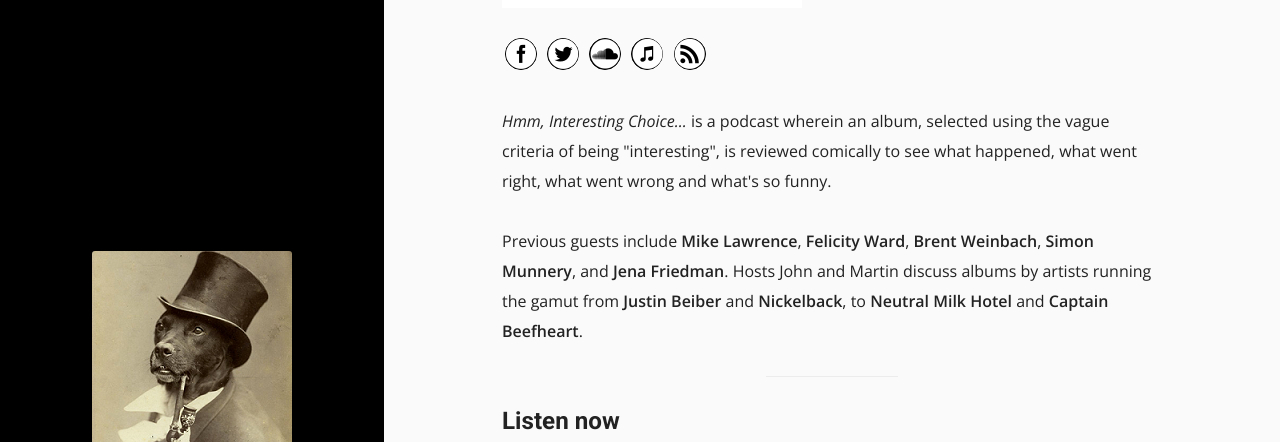
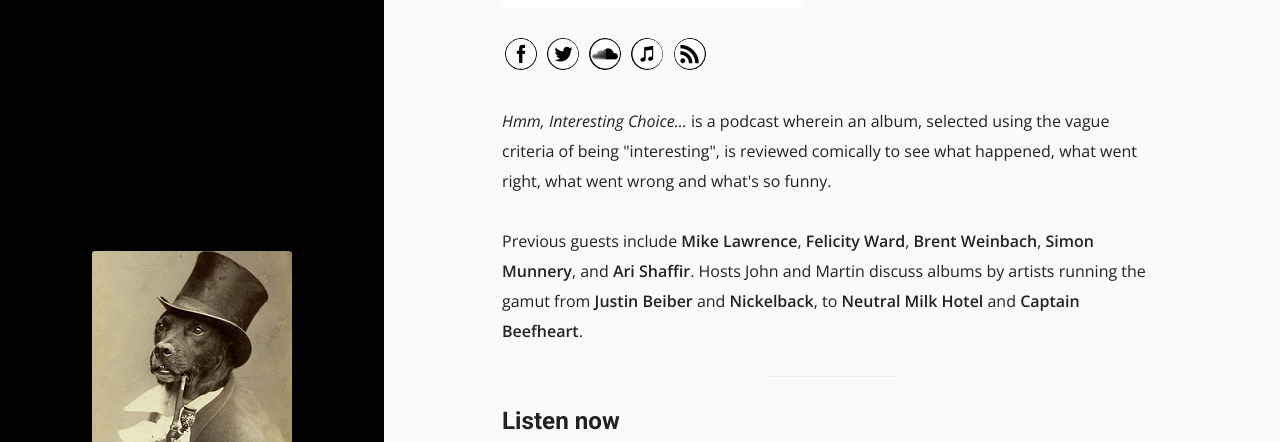
Before and after one commit to hatondog/hatondog.github.io, a Jekyll site: the page built from _podcasts/hmm-interesting-choice.md, in a window 1280 px wide and 900 px high, scrolled down 440 px, cut to the strip 0-442 px from the top of the window. Built offline with Jekyll 4.4.1, drawn with Linux system fonts in a browser that asks for light colours.

Commit message:
Update hmm-interesting-choice.md

```diff
--- a/_podcasts/hmm-interesting-choice.md
+++ b/_podcasts/hmm-interesting-choice.md
@@ -10,7 +10,7 @@ soundcloud: hmm-interesting-choice
 soundcloud-playlist: 11995783
 itunes: hmm-interesting-choice.../id812498327
 description: <em>Hmm, Interesting Choice...</em> is a podcast wherein an album, selected using the vague criteria of being "interesting", is reviewed comically to see what happened, what went right, what went wrong and what's so funny.
-long-description: Previous guests include <strong>Mike Lawrence</strong>, <strong>Felicity Ward</strong>, <strong>Brent Weinbach</strong>, <strong>Simon Munnery</strong>, and <strong>Jena Friedman</strong>. Hosts John and Martin discuss albums by artists running the gamut from <strong>Justin Beiber</strong> and <strong>Nickelback</strong>, to <strong>Neutral Milk Hotel</strong> and <strong>Captain Beefheart</strong>.
+long-description: Previous guests include <strong>Mike Lawrence</strong>, <strong>Felicity Ward</strong>, <strong>Brent Weinbach</strong>, <strong>Simon Munnery</strong>, and <strong>Ari Shaffir</strong>. Hosts John and Martin discuss albums by artists running the gamut from <strong>Justin Beiber</strong> and <strong>Nickelback</strong>, to <strong>Neutral Milk Hotel</strong> and <strong>Captain Beefheart</strong>.
 category: Comedy
 explicit: "Yes"
 ---
```
